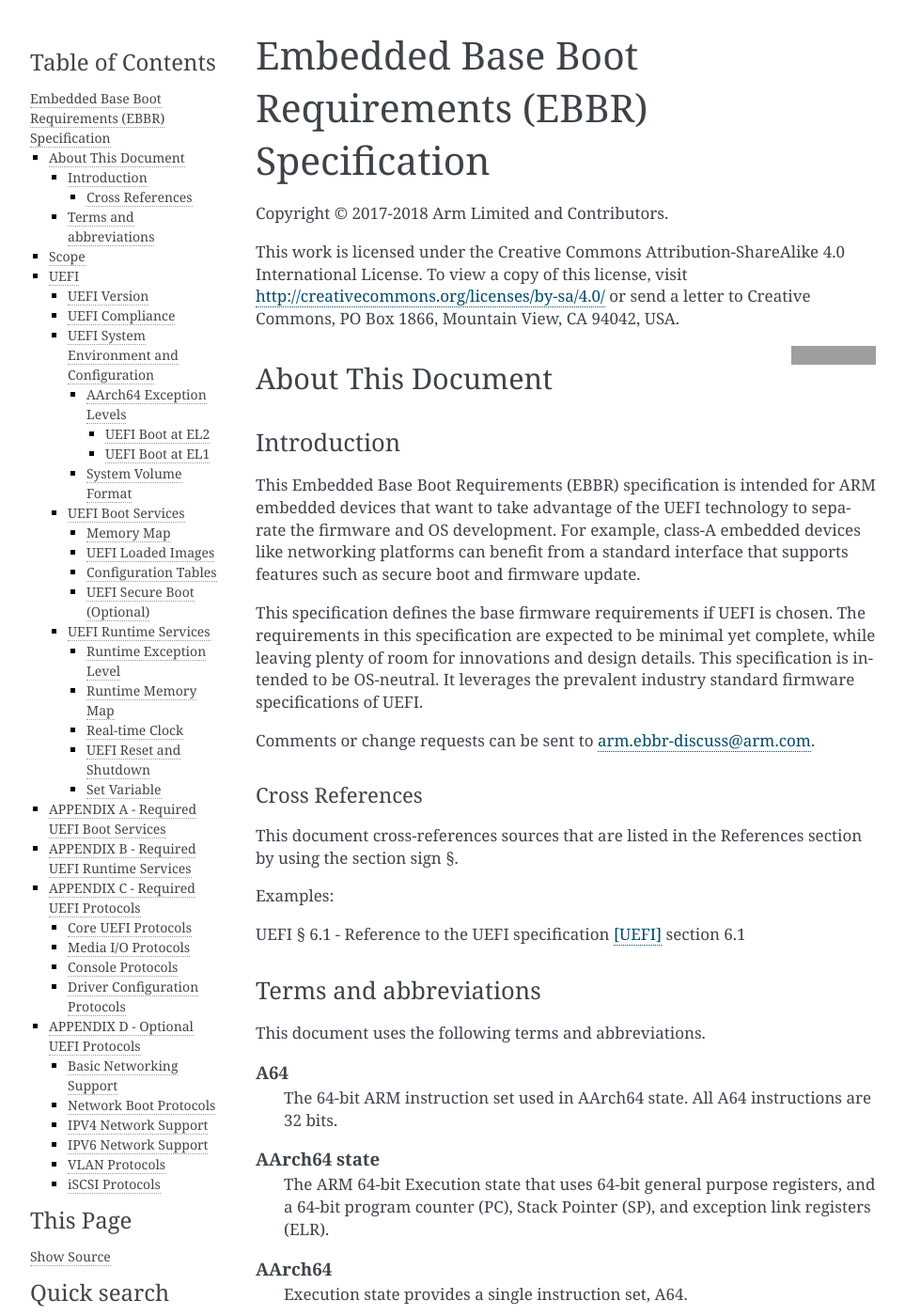
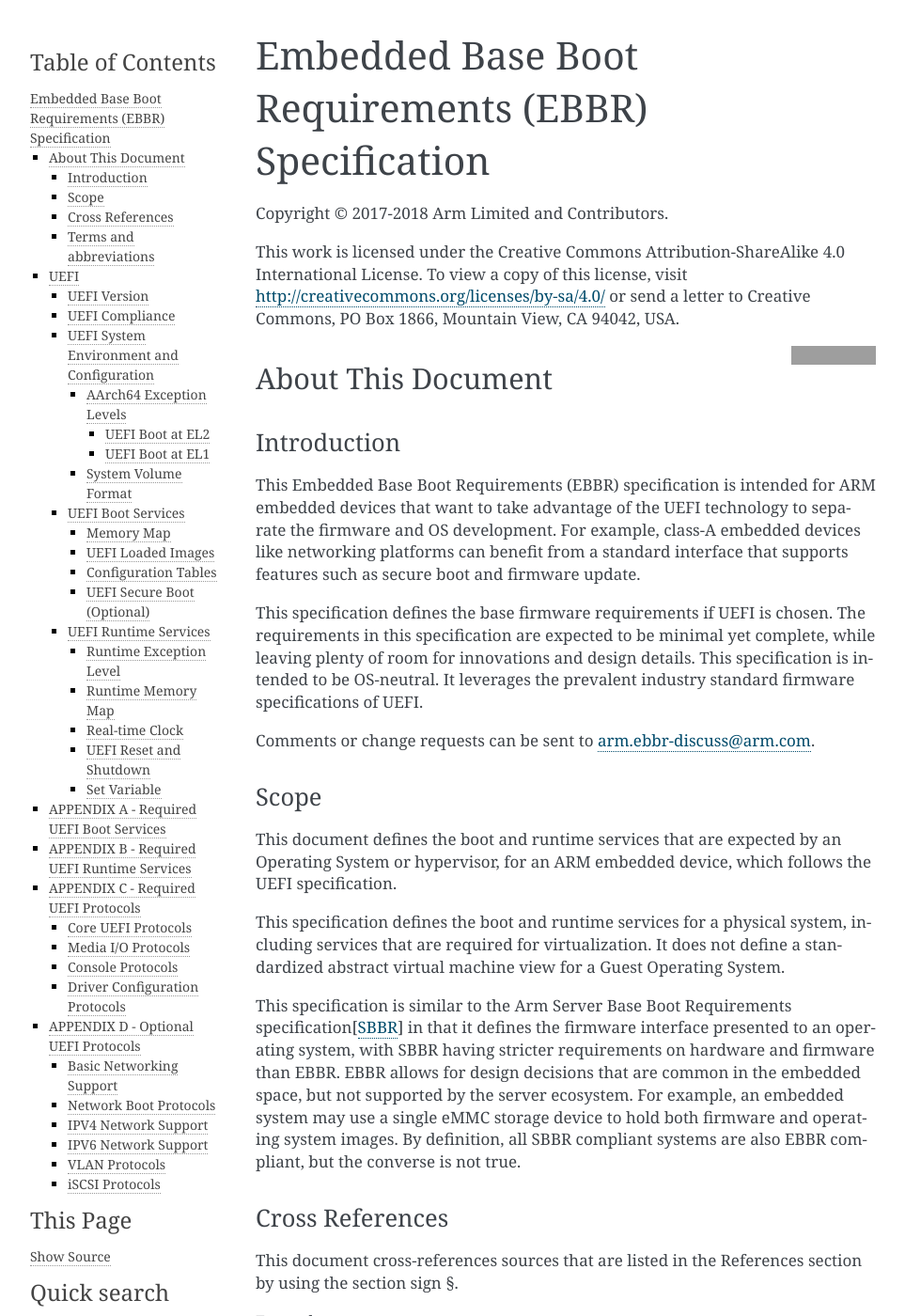
Before and after one commit to ARM-software/ebbr, a Sphinx documentation site: the page built from source/ebbr.rst, in a window 1280 px wide and 1400 px high. Shown: the whole window at 94% size, without its empty margins (148-1111 px from the left). Built offline with Sphinx 7.4.7, drawn with Linux system fonts in a browser that asks for light colours; some of the changed text lies outside the part shown; grey boxes are pictures that could not be loaded.

Commit message:
Move Scope into About This Document chapter
Scope doesn't need it's own chapter. Move it into the 'About This
Document' chapter. Also expand the text to place this document in
relation to the existing SBBR document. SBBR is the stricter of the two,
so EBBR can be considered a superset. (ie. all SBBR compliant platforms
are also EBBR compliant, but the converse is not true).

Signed-off-by: Grant Likely <grant.likely@arm.com>
Reviewed-by: Tom Rini <trini@konsulko.com>

```diff
--- a/source/ebbr.rst
+++ b/source/ebbr.rst
@@ -40,8 +40,30 @@
 
 Comments or change requests can be sent to arm.ebbr-discuss@arm.com.
 
+Scope
+=====
+This document defines the boot and runtime services that are expected by an
+Operating System or hypervisor, for an ARM embedded device, which follows the
+UEFI specification.
+
+This specification defines the boot and runtime services for a physical system,
+including services that are required for virtualization.
+It does not define a standardized abstract virtual machine view for a Guest
+Operating System.
+
+This specification is similar to the Arm Server Base Boot Requirements
+specification[SBBR_] in that it defines the firmware interface presented to an
+operating system, with SBBR having stricter requirements on hardware and
+firmware than EBBR.
+EBBR allows for design decisions that are common in the embedded space, but not
+supported by the server ecosystem.
+For example, an embedded system may use a single eMMC storage device to hold
+both firmware and operating system images.
+By definition, all SBBR compliant systems are also EBBR compliant, but the
+converse is not true.
+
 Cross References
-----------------
+================
 This document cross-references sources that are listed in the References
 section by using the section sign §.
 
@@ -543,6 +552,10 @@
    <http://infocenter.arm.com/help//topic/com.arm.doc.den0022d/Power_State_Coordination_Interface_PDD_v1_1_DEN0022D.pdf>`_,
    21 April 2017, `Arm Limited <http://arm.com>`_
 
+.. [SBBR] `Arm Server Base Boot Requirements specification Issue B (v1.0)
+   <https://static.docs.arm.com/den0044/b/DEN0044B_Server_Base_Boot_Requirements.pdf>`_
+   8 March 2016, `Arm Limited <http://arm.com>`_
+
 .. [UEFI] `Unified Extensable Firmware Interface Specification v2.7A
    <http://www.uefi.org/sites/default/files/resources/UEFI%20Spec%202_7_A%20Sept%206.pdf>`_,
    August 2017, `UEFI Forum <http://www.uefi.org>`_
```
Also changed, not shown: other parts of source/ebbr.rst (+0 -13 lines).
